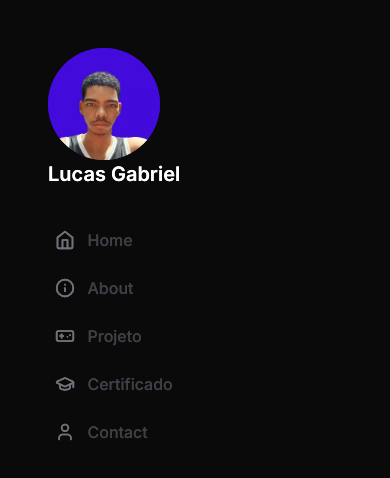
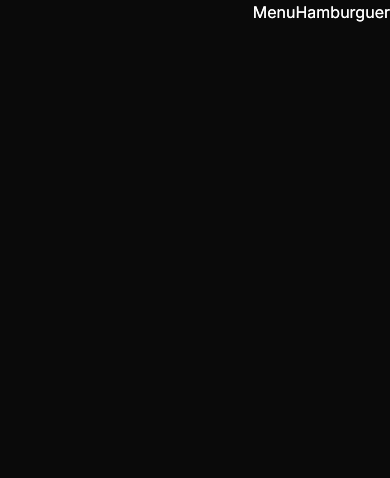
Before and after one commit to DevLuk4s/portfolio-2, a Next.js app in the folder my-app/: page /components/Sidebar in a window 390 px wide. Shown: the top 478 px of the page. Built offline with nearby package versions, Linux system fonts and the light colour scheme.

Commit message:
update project

```diff
--- a/my-app/src/app/components/Sidebar/Logo.tsx
+++ b/my-app/src/app/components/Sidebar/Logo.tsx
@@ -6,7 +6,7 @@ import eu from "@/app/assets/images/slug/eu.jpeg";
 
 export default function Logo() {
   return (
-    <div>
+    <div className="hidden md:block">
       <Image className="w-28 h-28 rounded-full" src={eu} alt="eu" />
       <h2 className="text-white text-xl font-semibold">Lucas Gabriel</h2>
     </div>
--- a/my-app/src/app/components/Sidebar/MainNavigation.tsx
+++ b/my-app/src/app/components/Sidebar/MainNavigation.tsx
@@ -6,7 +6,7 @@ import Navitem from "./Navitem";
 
 export default function MainNavigation() {
   return (
-    <nav className="space-y-6">
+    <nav className="space-y-6 hidden md:block">
       <Navitem tittle="Home" icons={Home} router="/" />
       <Navitem tittle="About" icons={Info} router="/components/About" />
       <Navitem tittle="Projeto" icons={Gamepad} router="/components/Project" />
--- /dev/null
+++ b/my-app/src/app/components/Sidebar/MenuHamburguer.tsx
@@ -0,0 +1,5 @@
+export default function MenuHamburguer() {
+  return (
+    <div className="text-white top-0 right-0 fixed">MenuHamburguer</div>
+  )
+}
--- a/my-app/src/app/components/Sidebar/page.tsx
+++ b/my-app/src/app/components/Sidebar/page.tsx
@@ -1,12 +1,14 @@
 // Components
 import Logo from "./Logo";
 import MainNavigation from "./MainNavigation";
+import MenuHamburguer from "./MenuHamburguer";
 
 export default function Sidebar() {
   return (
     <aside className="fixed top-0 left-0 overflow-x-hidden z-10 flex flex-col items-center justify-center gap-10 p-12">
       <Logo />
       <MainNavigation />
+      <MenuHamburguer />
     </aside>
   );
 }
--- a/my-app/src/app/layout.tsx
+++ b/my-app/src/app/layout.tsx
@@ -20,7 +20,7 @@ export default function RootLayout({
   return (
     <html lang="pt-br" className={inter.className}>
       <body className="grid grid-cols-app min-h-screen bg-neutral-950">
-        <div>
+        <div className="">
           <Sidebar />
         </div>
         <main>{children}</main>
--- a/my-app/tailwind.config.ts
+++ b/my-app/tailwind.config.ts
@@ -10,7 +10,7 @@ const config: Config = {
     // darkMode: "class",
     extend: {
       gridTemplateColumns: {
-        app: "250px 1fr",
+        app: "1fr",
       },
       width: {
         card: "600px",
```
